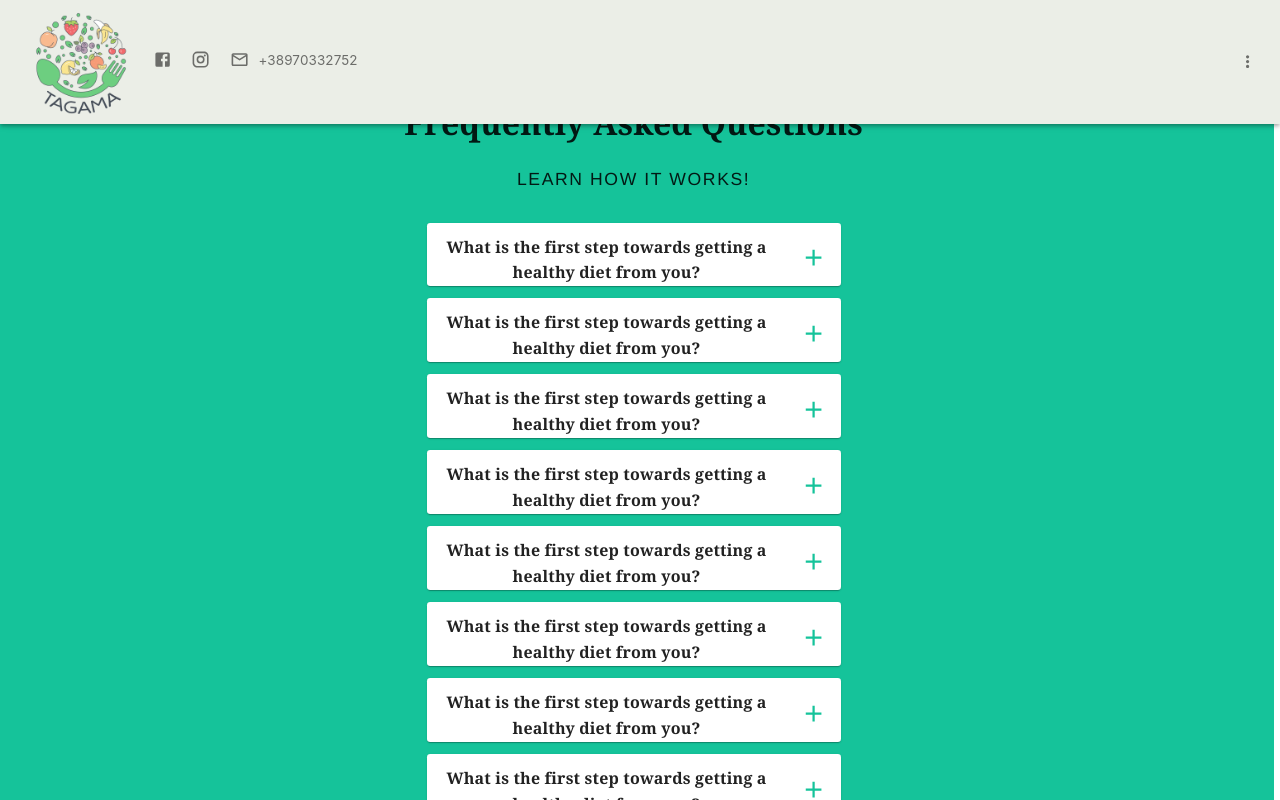
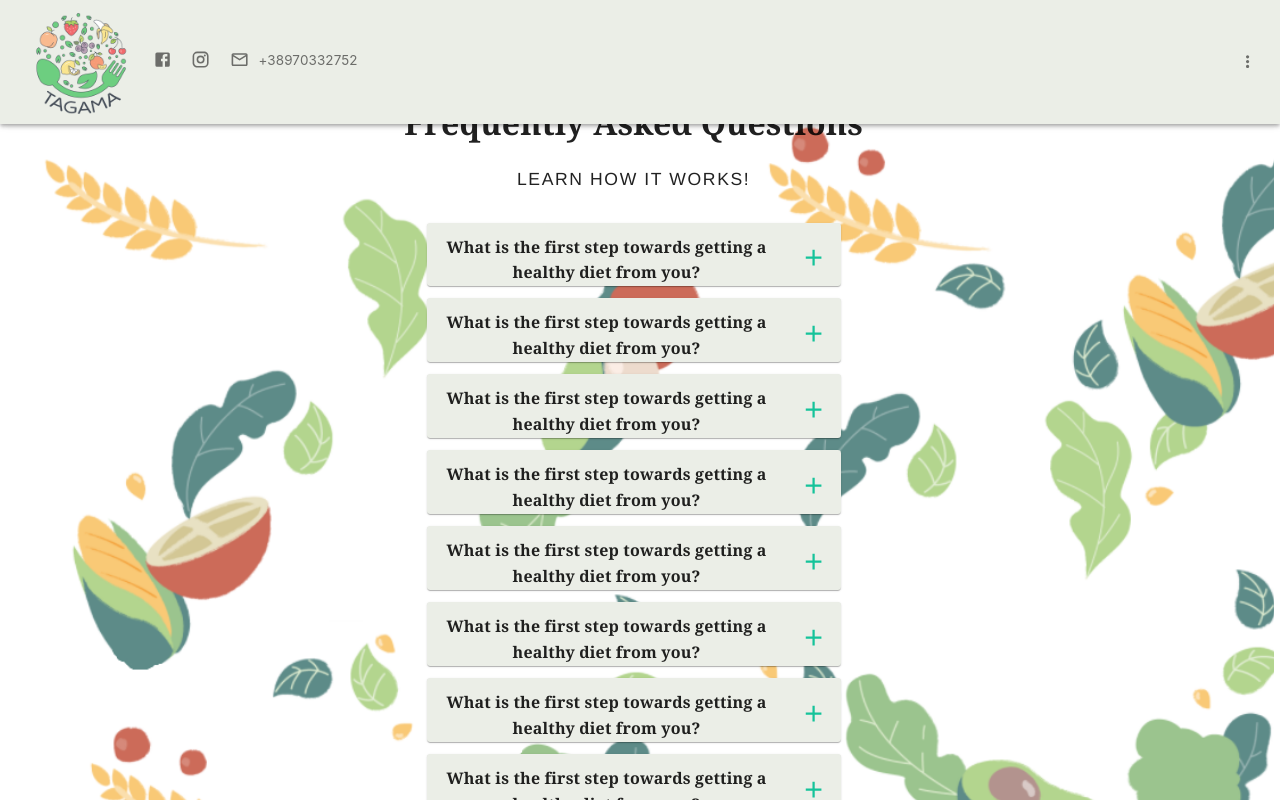
Before and after one commit to Liaphyta/Tagama-front, a React (Create React App) app: page /faq in a window 1280 px wide. Shown: the top 800 px of the page. Built offline with nearby package versions, Linux system fonts and the light colour scheme; a web font is replaced by a local one.

Commit message:
Update on faq

```diff
--- a/src/app/module/helper/MyCard.js
+++ b/src/app/module/helper/MyCard.js
@@ -28,7 +28,7 @@ export default class MyCard extends React.Component {
 
         let expanded = this.state.expanded
         return (
-            <Card style={{ padding: '0px' }}>
+            <Card style={{ padding: '0px', backgroundColor: 'rgb(235, 238, 231)' }}>
                 <CardContent style={{ paddingTop: '', padding: '15px 10px 0px 15px', display: 'flex', }}>
                     <Typography variant="body2" style={{ fontFamily: 'Merriweather,Georgia,"Times New Roman",serif', fontWeight: 700, fontSize: '20px', lineHeight: '1.6em' }}>
                         {this.props.carddescription}
--- a/src/app/module/pages/faq.container.js
+++ b/src/app/module/pages/faq.container.js
@@ -1,7 +1,7 @@
 import { Card, Grid, Paper } from '@material-ui/core';
 import React from 'react';
 import { Navbar } from '../../shared/Navbar';
-import back from '../../../Logo/faq_back.png';
+import back from '../../../Logo/faq_back1.png';
 import MyCard from '../helper/MyCard';
 import './faq.css';
 
```
Also changed, not shown: src/Logo/faq_back1.png (added).
